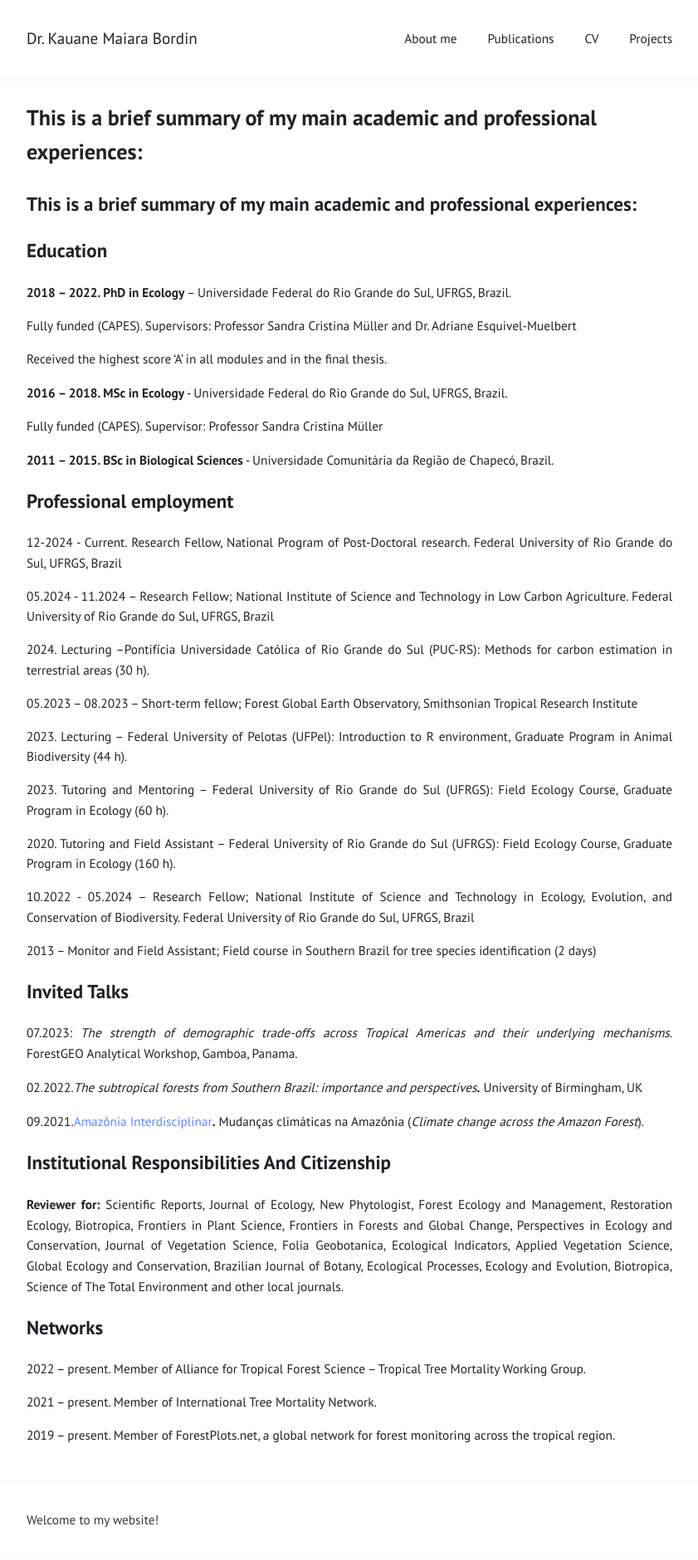
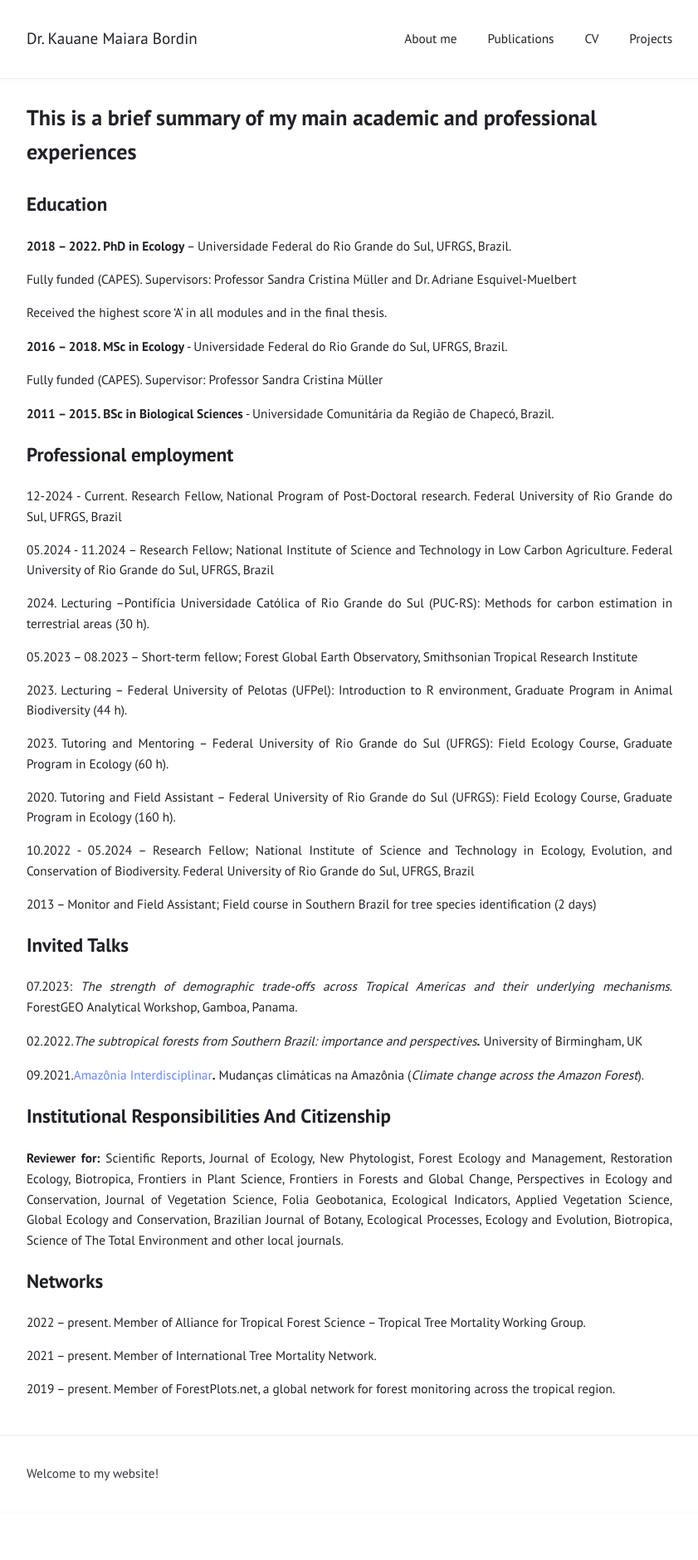
Before and after one commit to kmbordin/kmbordin.github.io, a Jekyll site: the page built from CV.md, in a window 1280 px wide. Shown: the whole page at 83% size, without its empty margins (219-1060 px from the left). Built offline with Jekyll 4.4.1, drawn with Linux system fonts in a browser that asks for light colours; our own code applies the rules of GitHub Pages for plain Markdown files; after the commit the page ends 1824 px from its top, so only the background shows below that; some of the changed lines change nothing that is shown.

Commit message:
correct heading

```diff
--- a/CV.md
+++ b/CV.md
@@ -1,4 +1,7 @@
-## This is a brief summary of my main academic and professional experiences:
+---
+title: "This is a brief summary of my main academic and professional experiences"
+---
+
 
 ## Education
 
```
